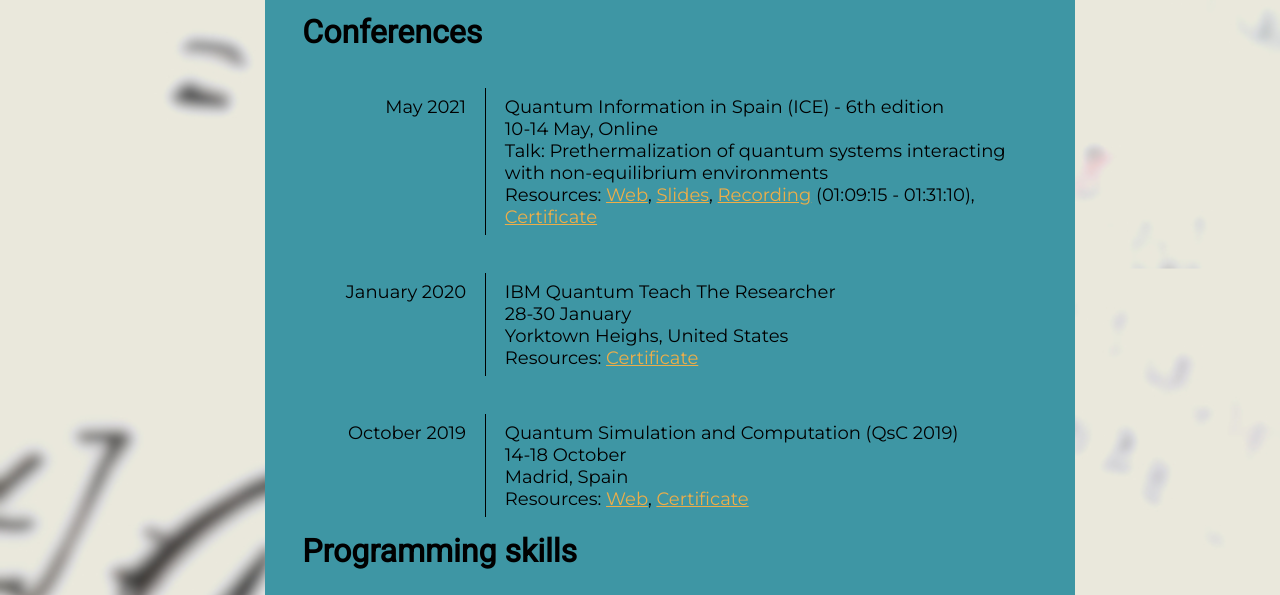
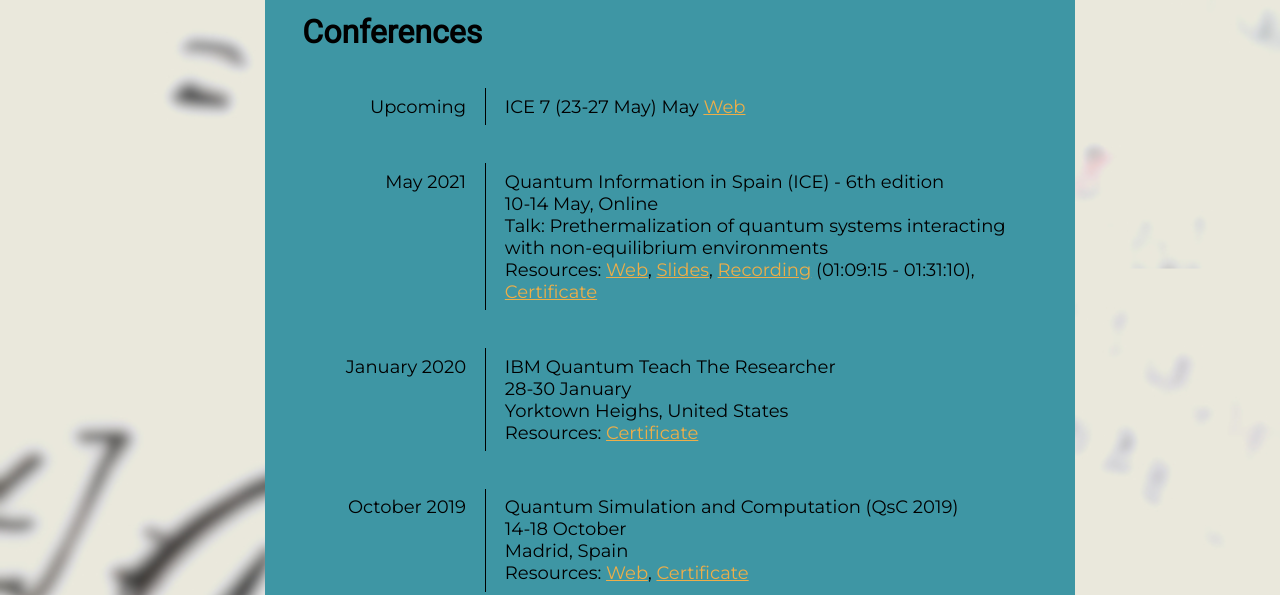
Before and after one commit to dark-dryu/personal-web, a plain HTML site: page cv.html in a window 1280 px wide. Shown: the part 1437-2032 px from the top of the page. Drawn offline with Linux system fonts and the light colour scheme; a script that the page names is missing.

Commit message:
upcoming conferences added

```diff
--- a/cv.html
+++ b/cv.html
@@ -156,6 +156,13 @@
 
             <h1 id="cv-conferences">Conferences</h1>
             <div class="seccio-cv">
+                <div class="categoria-cv">Upcoming</div>
+                <div class="contingut-cv">
+                    ICE 7 (23-27 May) May <a href="https://personal.us.es/adan/granada_2022_ice7/index.html">Web</a>
+                </div>
+            </div>
+
+            <div class="seccio-cv">
                 <div class="categoria-cv">May 2021</div>
                 <div class="contingut-cv">Quantum Information in Spain (ICE) - 6th edition<br>10-14 May, Online<br>
 
```
